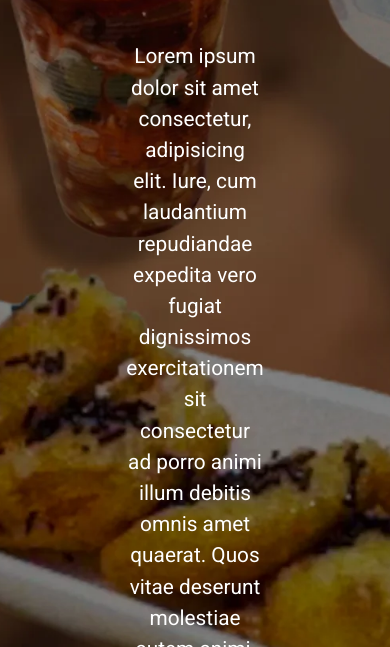
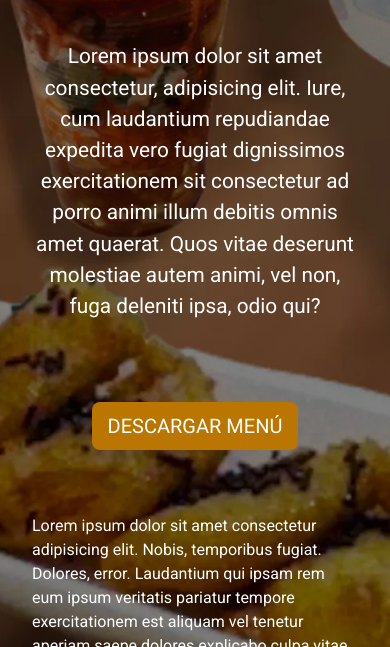
Before and after one commit to MoropM/antojitos-crispin, a plain HTML site: page index.html in a window 390 px wide. Shown: the part 197-844 px from the top of the page. Drawn offline with nearby package versions, Linux system fonts and the light colour scheme.

Commit message:
[MOD] Padding Dispo Movils

```diff
--- a/assets/css/style.css
+++ b/assets/css/style.css
@@ -76,6 +76,7 @@ body {
 
 
 @media screen and (max-width: 768px) {
+    .content__ { padding: 3rem 2rem; }
     .content__ h1 {  font-size: 3.5rem; }
     .content__info_header { padding: 0; font-size: 1.3rem; }
 }
```
